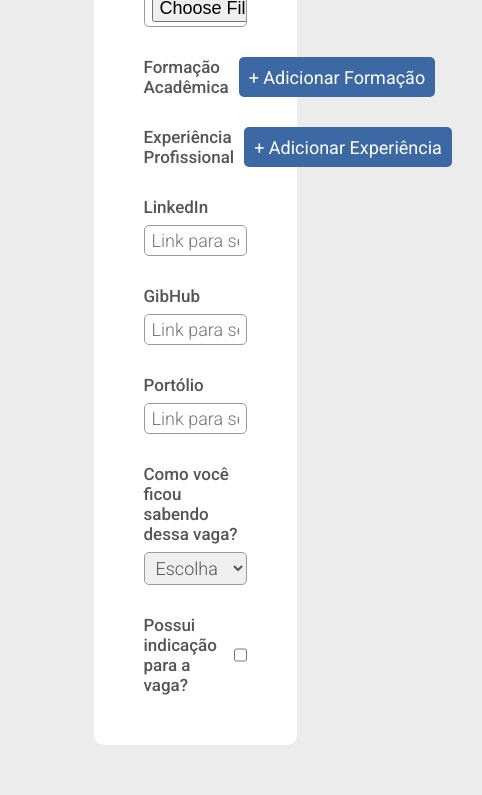
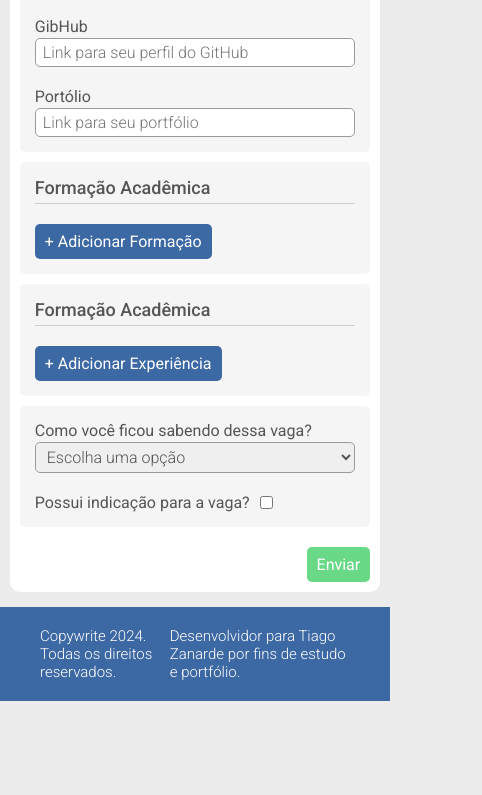
Before and after one commit to tzanarde/job-position-form, a plain HTML site: page index.html in a window 390 px wide. Shown: the part 917-1712 px from the top of the page, 482 px wide, since content can reach past the window. After the commit the page ends 1618 px from the top, so only its background shows below. Drawn offline with Linux system fonts and the light colour scheme.

Commit message:
finishing form

```diff
--- a/index.html
+++ b/index.html
@@ -15,10 +15,17 @@
     <title>Candidatura à Vaga de Emprego</title>
 </head>
 <body>
+    <section id="header-section">
+        <div id="header-container">
+            <h1 id="form-title">Desenvolvedor Full Stack Pleno</h1>
+            <h2 id="form-subtitle">Vaga para pessoa desenvolvedora full stack nível pleno.</h2>
+        </div>
+    </section>
     <section id="form-section">
         <div id="form-container">
             <form>
-
+                <div class="form-group-container">
+                    <h2 class="form-group-title">Informações Básicas</h2>
                     <!-- NAME -->
                     <div class="form-input-box">
                         <label for="name">Nome Completo</label>
@@ -37,24 +44,27 @@
                         <div class="radio-input-box">
                             <div class="radio-input-option-box">
                                 <input type="radio" name="genre" id="genre-non-binary">
-                            <label for="genre-non-binary">Não Binário</label>
+                                <label for="genre-non-binary" class="radio-label">Não Binário</label>
                             </div>
                             <div class="radio-input-option-box">
                                 <input type="radio" name="genre" id="genre-male">
-                            <label for="genre-male">Masculino</label>
+                                <label for="genre-male" class="radio-label">Masculino</label>
                             </div>
                             <div class="radio-input-option-box">
                                 <input type="radio" name="genre" id="genre-female">
-                            <label for="genre-female">Feminino</label>
+                                <label for="genre-female" class="radio-label">Feminino</label>
+                            </div>
                         </div>
                     </div>
                 </div>
 
+                <div class="form-group-container">
+                    <h2 class="form-group-title">Currículo</h2>
                     <!-- ABILITIES -->
                     <div class="form-input-box">
                         <label for="abilities">Habilidades</label>
                         <div class="form-input-box-2-column">
-                        <input type="text" name="abilities" id="abilities" onkeypress="addAbilityClick(event)">
+                            <input type="text" name="abilities" id="abilities" placeholder="Digite um habilidade e clique em '+ Adicionar' ao lado" onkeypress="addAbilityClick(event)">
                             <input class="simple-button" type="button" value="+ Adicionar" onclick="addAbility()">
                         </div>
                         <div id="abilities-added-box" class="form-input-box-values"></div>
@@ -62,36 +72,23 @@
                     </div>
 
                     <!-- PRESENTATION -->
-                <div class="form-input-box">
+                    <div class="form-input-box" id="form-input-box-presentation">
                         <label for="presentation">Apresentação Resumida</label>
                         <textarea name="presentation"
                                 id="presentation"
                                 cols="30"
                                 rows="10"
-                              placeholder="Descreva resumidamente suas principais habilidades e realizações">
-                    </textarea>
+                                minlength="1"
+                                maxlength="500"
+                                placeholder="Descreva resumidamente suas principais habilidades e realizações"
+                                onkeyup="presentationTextAreaLength()"></textarea>
+                        <p id="presentation-text-area-char-count">0/500</p>
                     </div>
 
                     <!-- RESUME FILE -->
                     <div class="form-input-box">
                         <label for="resume">Currículo</label>
                         <input type="file" name="resume" id="resume">
-                </div>
-
-                <!-- FORMATION -->
-                <div id="formation-container" class="form-input-box">
-                    <div class="form-input-box-2-column">
-                        <label for="formation">Formação Acadêmica</label>
-                        <input class="simple-button" type="button" value="+ Adicionar Formação" onclick="addFormation()">
-                    </div>
-                </div>
-
-                <!-- EXPERIENCE -->
-                <div id="experience-container" class="form-input-box">
-                    <div class="form-input-box-2-column">
-                        <label for="formation">Experiência Profissional</label>
-                        <input class="simple-button" type="button" value="+ Adicionar Experiência" onclick="addExperience()">
-                    </div>
                     </div>
 
                     <!-- LINKEDIN -->
@@ -111,7 +108,30 @@
                         <label for="name">Portólio</label>
                         <input type="text" name="portfolio" id="portfolio" minlength="1" maxlength="300" placeholder="Link para seu portfólio">
                     </div>
+                </div>
 
+                <div class="form-group-container">
+                    <h2 class="form-group-title">Formação Acadêmica</h2>
+                    <!-- FORMATION -->
+                    <div id="formation-container" class="form-input-box">
+                        <div class="form-input-box-2-column">
+                            <input class="simple-button" type="button" value="+ Adicionar Formação" onclick="addFormation()">
+                        </div>
+                    </div>
+                </div>
+
+                <div class="form-group-container">
+                    <h2 class="form-group-title">Formação Acadêmica</h2>
+                    <!-- EXPERIENCE -->
+                    <div id="experience-container" class="form-input-box">
+                        <div class="form-input-box-2-column">
+                            <input class="simple-button" type="button" value="+ Adicionar Experiência" onclick="addExperience()">
+                        </div>
+                    </div>
+                </div>
+
+                <div class="form-group-container">
+                    <!-- <h2 class="form-group-title">Outras Informações</h2> -->
                     <!-- HOW DID YOU FIND OUT ABOUT THE POSITION? -->
                     <div class="form-input-box">
                         <label for="how-did-find-out">Como você ficou sabendo dessa vaga?</label>
@@ -134,39 +154,19 @@
                         <label for="name" class="recommendation hidden-element">Nome da pessoa que te recomendou</label>
                         <input type="text" name="recommendation-name" id="recommendation-name" class="recommendation hidden-element" minlength="1" maxlength="100">
                     </div>
+                </div>
+
+                <div class="form-input-box-right">
+                    <input type="submit" value="Enviar" class="simple-button confirm-button">
+                </div>
             </form>
+        </div>
+    </section>
+    <section id="footer-section">
+        <div id="footer-container">
+            <p id="footer-info">Copywrite 2024. Todas os direitos reservados.</p>
+            <p id="footer-info">Desenvolvidor para Tiago Zanarde por fins de estudo e portfólio.</p>
         </div>
     </section>
 </body>
 </html>
-
-
-
-
-
-<!--
-        Nome completo - texto
-        Data de nascimento - data
-        Gênero - radio
-        Conhecimentos - Multiseleção
-        Apresentação resumida - textarea
-        Curriculo - arquivo
-        Educação - grupo
-            Instituição - texto
-            Tipo - seleção
-            Curso - texto
-            Início - data
-            Término - data
-        Experiência profissional - grupo
-            Empresa - texto
-            Cargo - texto
-            Início - data
-            Término - data
-        LinkedIn - texto
-        GitHub - texto
-        Portfólio - texto
-        Como ficou sabendo da vaga - seleção
-        Possui indicação - radio
-            Se sim
-                Quem indicou - texto
-    -->
--- a/scripts/abilities.js
+++ b/scripts/abilities.js
@@ -20,6 +20,7 @@ function addAbility(){
         let remove_icon = document.createElement('i');
         remove_icon.classList.add('fa-solid');
         remove_icon.classList.add('fa-xmark');
+        remove_icon.classList.add('pointer');
         remove_icon.setAttribute('onclick', 'removeAbility(event)');
 
         let ability_name = document.createElement('p');
--- a/styles/form.css
+++ b/styles/form.css
@@ -6,7 +6,9 @@
 
 body {
     background-color: #ececec;
-    padding: 50px;
+    display: flex;
+    flex-direction: column;
+    gap: 50px;
 }
 
 form {
@@ -15,10 +17,32 @@ form {
     gap: 30px;
 }
 
+#header-container {
+    width: 100%;
+    height: fit-content;
+    background-color: #3c68a4;
+    padding: 40px;
+    box-sizing: border-box;
+}
+
+#form-title {
+    color: #fff;
+    font-size: 32px;
+    font-weight: 500;
+}
+
+#form-subtitle {
+    color: #fff;
+    font-size: 15px;
+    font-weight: 300;
+}
+
 #form-section {
     display: flex;
     flex-direction: column;
+    justify-content: center;
     align-items: center;
+    width: 100%;
 }
 
 #form-container {
@@ -27,9 +51,35 @@ form {
     display: flex;
     flex-direction: column;
     height: fit-content;
-    width: 70%;
-    padding: 50px;
+    max-width: 1000px;
+    width: 75%;
+    padding: 25px;
     border-radius: 10px;
+}
+
+.form-group-container {
+    background-color: #f5f5f5;
+    border-radius: 5px;
+    padding: 25px;
+    display: flex;
+    flex-direction: column;
+    justify-content: space-around;
+    gap: 30px;
+}
+
+.form-group-title {
+    font-size: 20px;
+    color: #555;
+    font-weight: 500;
+    border-bottom: 1px solid #cecece;
+    padding-bottom: 5px;
+}
+
+#formation-container,
+#experience-container {
+    display: flex;
+    flex-direction: column;
+    gap: 30px;
 }
 
 .form-input-box,
@@ -37,6 +87,12 @@ form {
     display: flex;
     flex-direction: column;
     gap: 8px;
+}
+
+.form-input-box-right {
+    display: flex;
+    justify-content: end;
+    margin-top: 30px;
 }
 
 .form-input-box-internal {
@@ -47,9 +103,15 @@ form {
 }
 
 label {
+    font-size: 18px;
+    color: #555555;
+    font-weight: 400;
+}
+
+.radio-label {
     font-size: 17px;
     color: #555555;
-    font-weight: 500;
+    font-weight: 300;
 }
 
 input[type="text"],
@@ -66,20 +128,33 @@ textarea {
     color: #555555;
 }
 
-input[type="button"] {
+input[type="button"],
+input[type="submit"] {
     border: 0px;
     border-radius: 5px;
     padding: 8px 10px;
     font-size: 18px;
     font-weight: 400;
-    background-color: #3c68a4;
     color: #fff;
+}
+
+#form-input-box-presentation {
+    position: relative;
+}
+
+#presentation-text-area-char-count {
+    color: #9b9b9b;
+    font-size: 14px;
+    font-weight: 100;
+    position: absolute;
+    right: 0;
+    bottom: -25px;
 }
 
 .radio-input-box {
     display: flex;
     flex-direction: column;
-    gap: 10px;
+    gap: 3px;
 }
 
 .radio-input-option-box {
@@ -120,14 +195,27 @@ input[type="button"] {
     display: none;
 }
 
+#abilities {
+    width: 100%;
+}
+
+.pointer {
+    cursor: pointer;
+}
+
 .ability-box:hover .fa-xmark {
     display: block;
     width: fit-content;
 }
 
 .simple-button {
+    background-color: #3c68a4;
     width: fit-content;
     cursor: pointer;
+}
+
+.confirm-button {
+    background-color: #69d887;
 }
 
 .group-title {
@@ -139,3 +227,111 @@ input[type="button"] {
 .hidden-element {
     display: none;
 }
+
+#footer-container {
+    display: flex;
+    justify-content: space-between;
+    width: 100%;
+    height: fit-content;
+    background-color: #3c68a4;
+    padding: 20px 40px;
+    box-sizing: border-box;
+}
+
+#footer-info {
+    color: #fff;
+    font-size: 15px;
+    font-weight: 300;
+}
+
+/* RESPONSIVITY */
+
+@media screen and (max-width: 1200px) {
+    #form-container {
+        width: 85%;
+    }
+}
+
+@media screen and (max-width: 992px) {
+    #form-container {
+        width: 90%;
+    }
+}
+
+@media screen and (max-width: 768px) {
+    body {
+        gap: 25px;
+    }
+
+    #form-container {
+        width: 95%;
+        padding: 10px;
+    }
+
+    .form-group-container {
+        padding: 15px;
+        gap: 20px;
+    }
+
+    #formation-container,
+    #experience-container {
+        gap: 10px;
+    }
+
+    .form-input-box-right {
+        margin-top: 10px;
+    }
+}
+
+@media screen and (max-width: 576px) {
+    body {
+        gap: 15px;
+    }
+
+    #header-container {
+        padding: 20px;
+    }
+
+    form {
+        gap: 10px;
+    }
+
+    #form-title {
+        font-size: 22px;
+    }
+
+    #form-subtitle {
+        font-size: 12px;
+    }
+
+    label {
+        font-size: 16px;
+    }
+
+    input[type="text"],
+    input[type="number"],
+    input[type="date"],
+    input[type="file"],
+    input[type="button"],
+    input[type="submit"],
+    select,
+    textarea {
+        font-size: 16px;
+    }
+
+    .radio-label {
+        font-size: 14px;
+    }
+
+    .form-group-title {
+        font-size: 18px;
+    }
+
+    .form-input-box {
+        gap: 2px;
+    }
+
+    .form-input-box-internal {
+        gap: 12px;
+    }
+}
```
Also changed, not shown: scripts/form.js (+7 -0 lines). Lines whose indentation alone changed are shown as unchanged.
